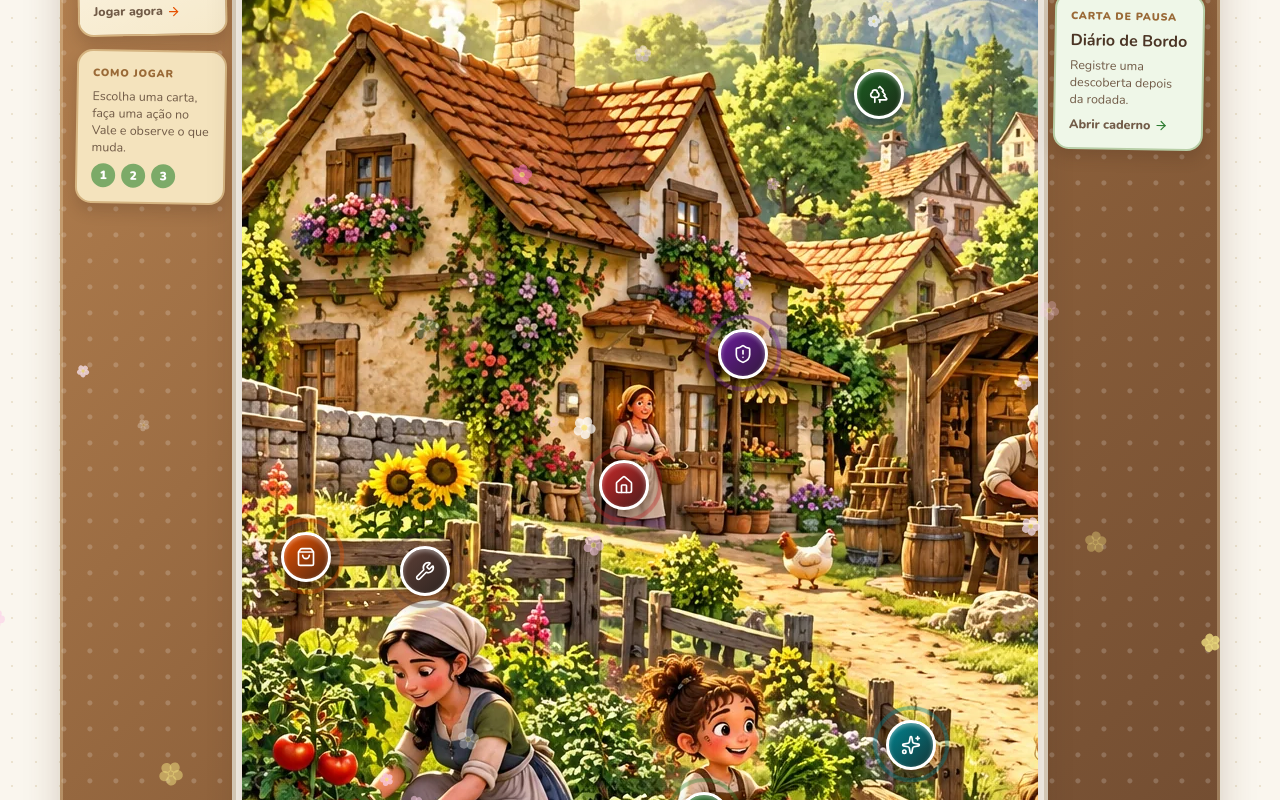
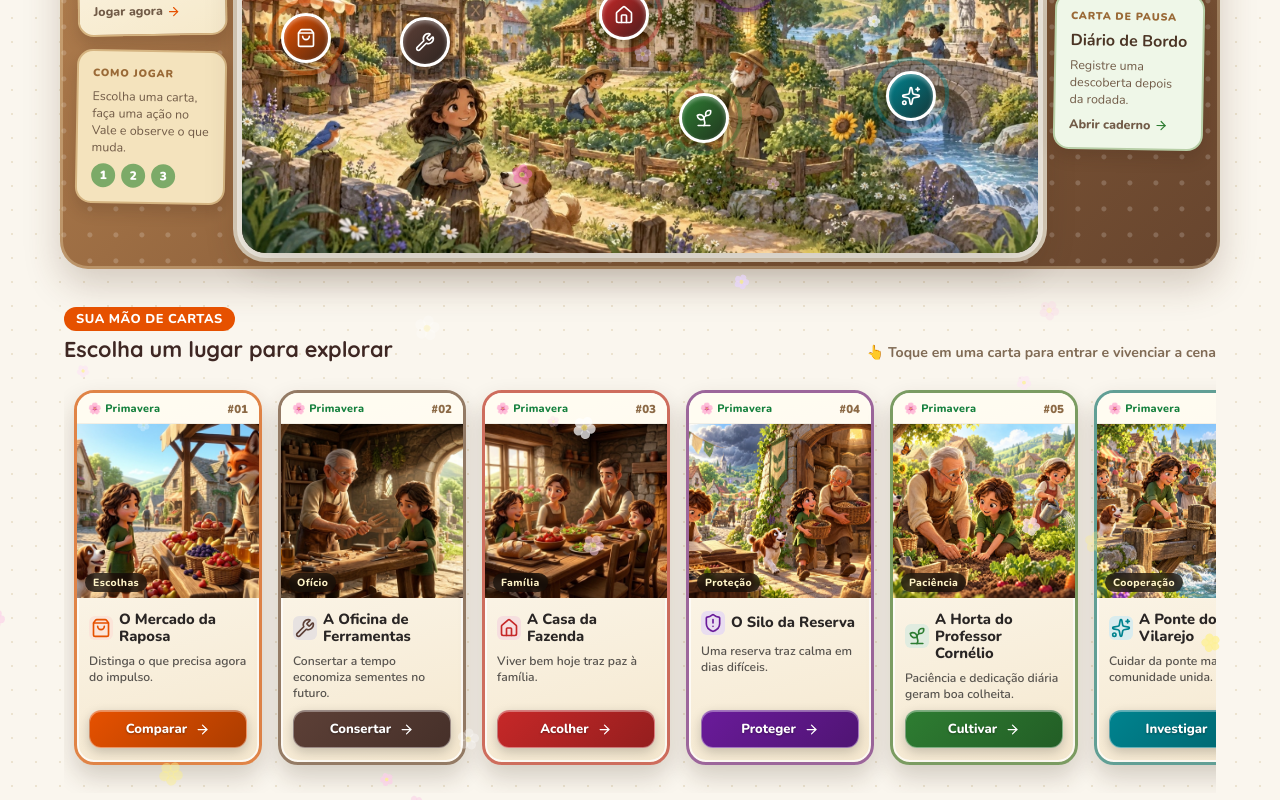
Before and after one commit to ozzymusabarto-afk/VALE-DAS-SEMENTES, a React (Vite) app: page / in a window 1280 px wide. Both pictures are taken after a click on the button "Começar Minha Jornada no Vale". Shown: the part 594-1394 px from the top of the page. Built offline with nearby package versions, Linux system fonts and the light colour scheme.

Commit message:
fix: restaurar mapa panoramico completo do vale e enquadramento ideal

```diff
--- a/src/App.css
+++ b/src/App.css
@@ -603,15 +603,20 @@
 .map-canvas-container {
   position: relative;
   width: 100%;
-  border-radius: 26px;
+  max-width: 960px;
+  margin: 0 auto;
+  border-radius: 24px;
   overflow: hidden;
-  box-shadow: 0 14px 36px rgba(50, 35, 20, 0.18), 0 0 0 6px #faf5ec, 0 0 0 10px #dcd0bd;
-  background: #3e2723;
-}
-
+  aspect-ratio: 16 / 9;
+  box-shadow: 0 14px 36px rgba(50, 35, 20, 0.22), 0 0 0 5px #faf5ec, 0 0 0 9px #dcd0bd;
+  background: #2b1d16;
+}
+
+.map-image-base,
 .map-landscape-image {
   width: 100%;
-  height: auto;
+  height: 100%;
+  object-fit: cover;
   display: block;
   user-select: none;
 }
--- a/src/components/SeedAllocationStage.tsx
+++ b/src/components/SeedAllocationStage.tsx
@@ -175,7 +175,7 @@ export const SeedAllocationStage: React.FC<SeedAllocationStageProps> = ({
             <img
               src="/cena-casa-fazenda.webp"
               alt="Casa e família"
-              onError={(e) => { (e.target as HTMLImageElement).src = '/mapa-vale-vivo.webp'; }}
+              onError={(e) => { (e.target as HTMLImageElement).src = '/concept_vale_das_sementes.jpg'; }}
               className="basket-mini-preview"
             />
             <div className="basket-wicker-weave">
--- a/src/components/ValleyMap.tsx
+++ b/src/components/ValleyMap.tsx
@@ -220,8 +220,8 @@ export const ValleyMap: React.FC<ValleyMapProps> = ({ onStartRound, activeRoundT
         {/* Centro: O Cenário Pintado Interativo */}
         <div className="map-canvas-container">
           <img
-            src="/mapa-vale-vivo.webp"
-            alt="Mapa Interativo do Vale das Sementes"
+            src="/concept_vale_das_sementes.jpg"
+            alt="Vista Panorâmica do Vale das Sementes"
             className="map-image-base"
           />
 
@@ -279,7 +279,7 @@ export const ValleyMap: React.FC<ValleyMapProps> = ({ onStartRound, activeRoundT
                     src={activeHotspot.image}
                     alt={activeHotspot.name}
                     style={{ width: '100%', height: '100%', objectFit: 'cover' }}
-                    onError={(e) => { (e.target as HTMLImageElement).src = '/mapa-vale-vivo.webp'; }}
+                    onError={(e) => { (e.target as HTMLImageElement).src = '/concept_vale_das_sementes.jpg'; }}
                   />
                 </div>
 
@@ -366,7 +366,7 @@ export const ValleyMap: React.FC<ValleyMapProps> = ({ onStartRound, activeRoundT
                   src={spot.image}
                   alt={spot.name}
                   className="card-artwork-img"
-                  onError={(e) => { (e.target as HTMLImageElement).src = '/mapa-vale-vivo.webp'; }}
+                  onError={(e) => { (e.target as HTMLImageElement).src = '/concept_vale_das_sementes.jpg'; }}
                 />
                 <span className="card-category-seal">{spot.category}</span>
               </div>
```
Also changed, not shown: public/mapa-vale-vivo.webp (deleted).
